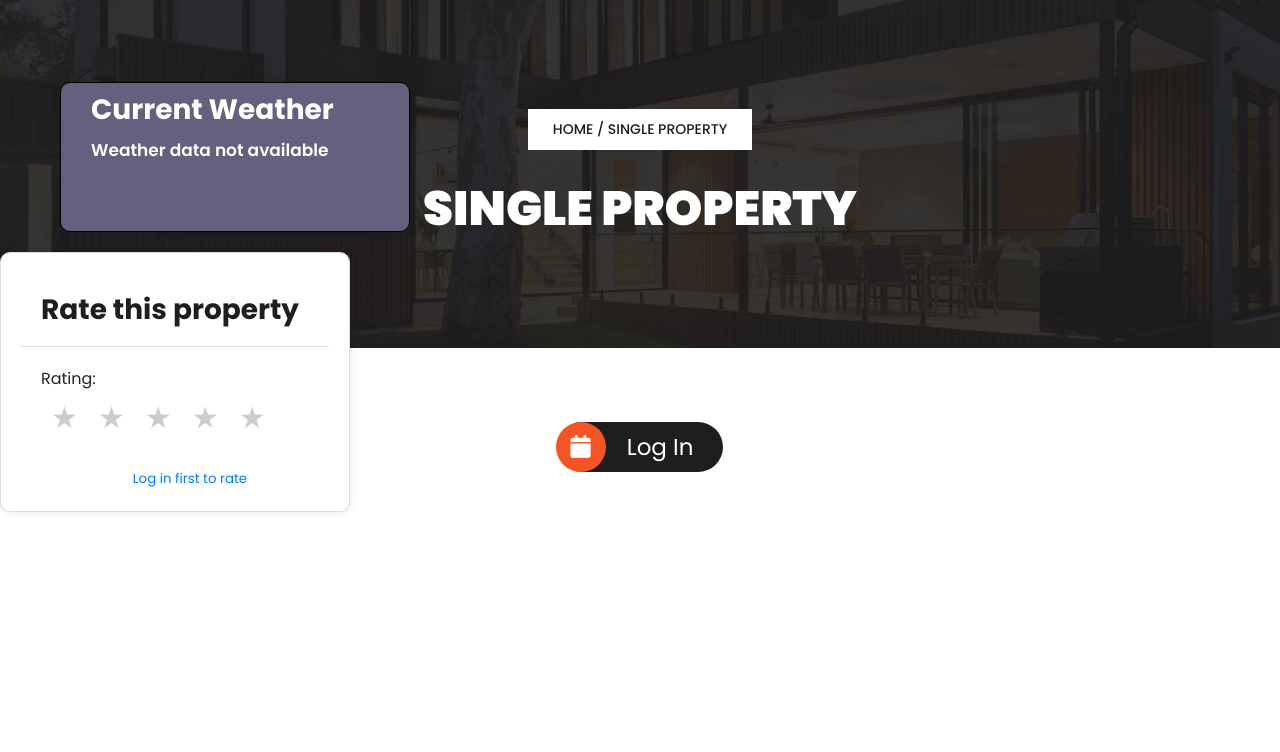
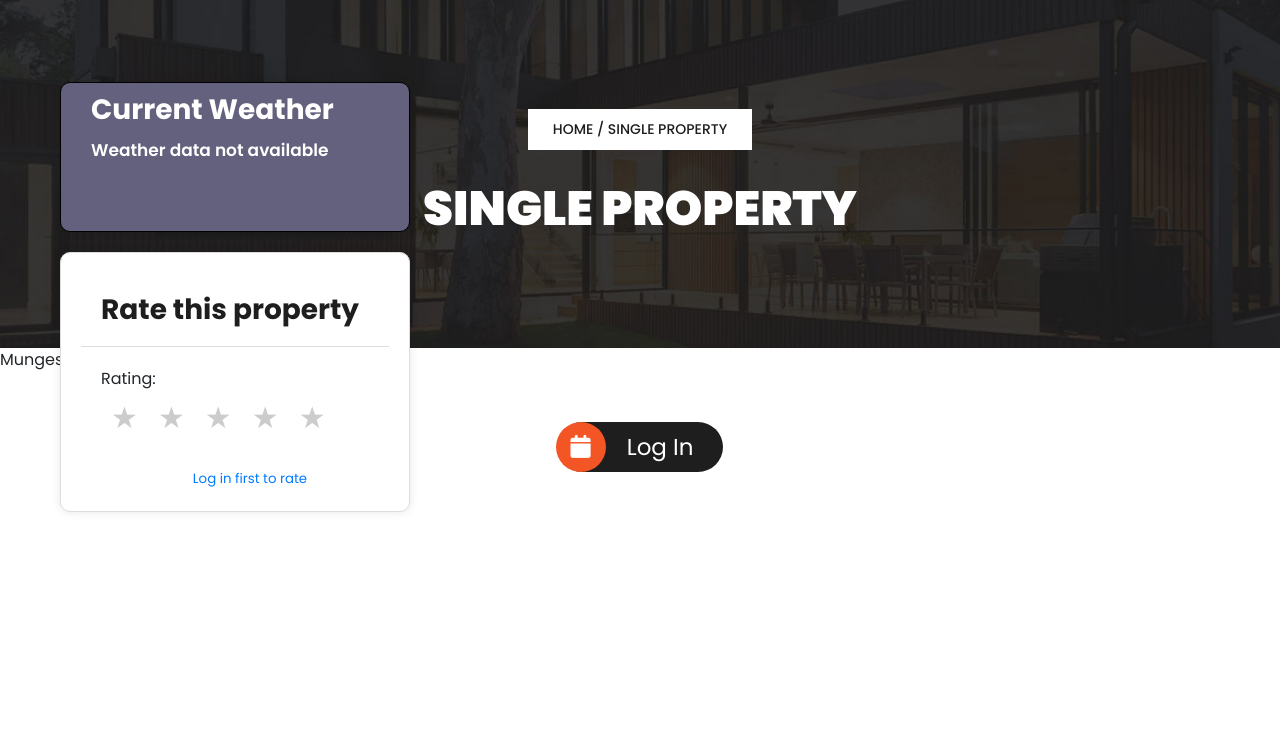
Before and after one commit to oraosmanii/Web2-Villa, a PHP site: page /property-details.php in a window 1280 px wide. Shown: the part 152-904 px from the top of the page. Run offline with PHP 8.4, Linux system fonts and the light colour scheme; data that the repository does not hold is empty.

Commit message:
small fix

```diff
--- a/Villa/property-details.php
+++ b/Villa/property-details.php
@@ -92,6 +92,7 @@ if (isset($_GET['info'])) {
   box-shadow: 0 0 10px rgba(0, 0, 0, 0.1);
   position: relative;
   bottom: 430px;
+  left: 60px;
 
 }
 
```
